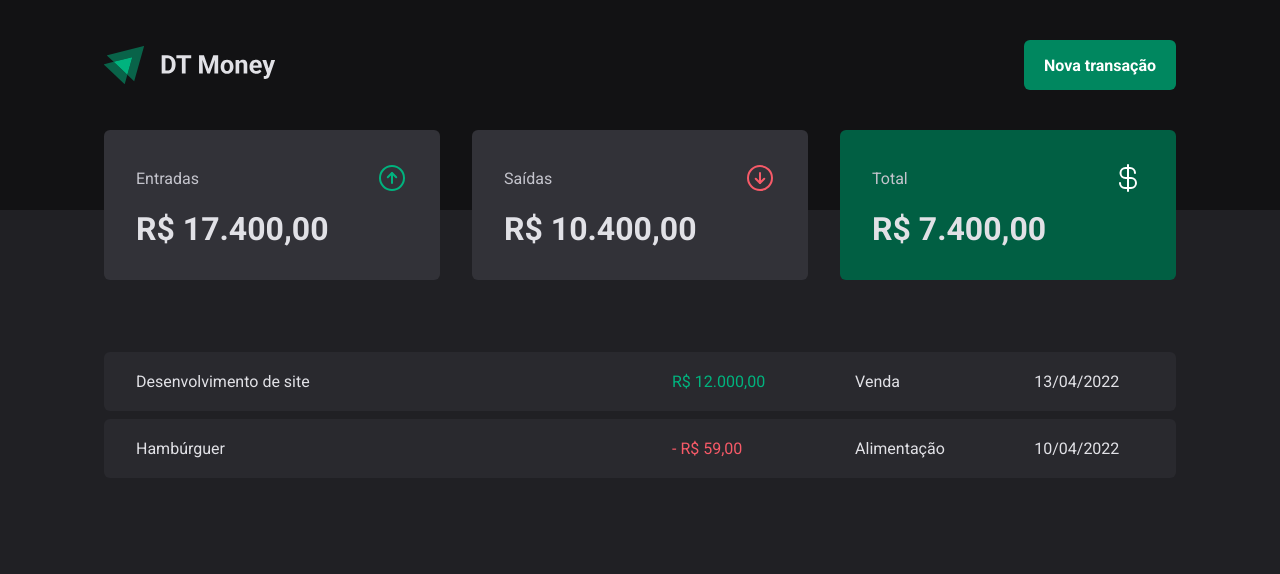
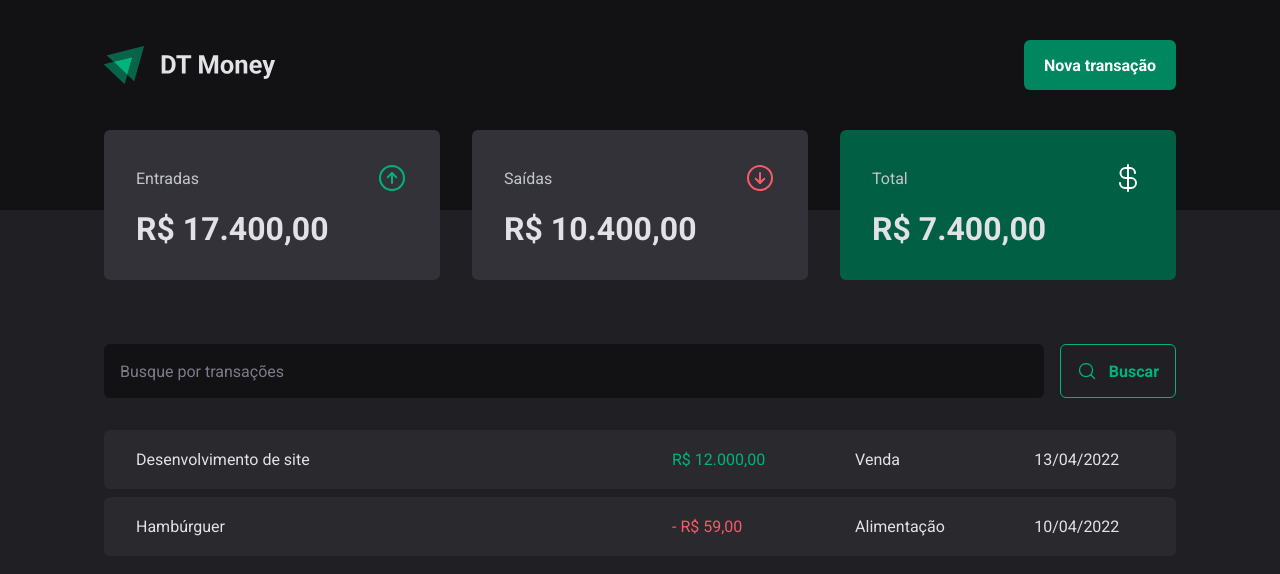
Before and after one commit to CtsLucas/DT-Money, a React (Vite) app: page / in a window 1280 px wide. Shown: the top 574 px of the page. Built offline with nearby package versions, Linux system fonts and the light colour scheme.

Commit message:
feat: SearchForm cretead

```diff
--- /dev/null
+++ b/src/pages/Transactions/components/SearchForm/index.tsx
@@ -0,0 +1,15 @@
+import { MagnifyingGlass } from 'phosphor-react';
+import { SearchFormContainer } from './styles';
+
+export function SearchForm() {
+  return (
+    <SearchFormContainer>
+      <input type="text" placeholder="Busque por transações" />
+
+      <button type="submit">
+        <MagnifyingGlass size={20} />
+        Buscar
+      </button>
+    </SearchFormContainer>
+  );
+}
--- /dev/null
+++ b/src/pages/Transactions/components/SearchForm/styles.ts
@@ -0,0 +1,40 @@
+import styled from 'styled-components';
+
+export const SearchFormContainer = styled.form`
+  display: flex;
+  gap: 1rem;
+
+  input {
+    flex: 1;
+    border-radius: 6px;
+    border: 0;
+    background: ${({ theme }) => theme['gray-900']};
+    color: ${({ theme }) => theme['gray-300']};
+    padding: 1rem;
+
+    &::placeholder {
+      color: ${({ theme }) => theme['gray-500']};
+    }
+  }
+
+  button {
+    display: flex;
+    align-items: center;
+    gap: 0.75rem;
+
+    padding: 1rem;
+    background: transparent;
+    border: 1px solid ${({ theme }) => theme['green-300']};
+    color: ${({ theme }) => theme['green-300']};
+    font-weight: bold;
+    border-radius: 6px;
+    cursor: pointer;
+
+    &:hover {
+      background: ${({ theme }) => theme['green-500']};
+      border-color: ${({ theme }) => theme['green-500']};
+      color: ${({ theme }) => theme.white};
+      transition: all 0.2s;
+    }
+  }
+`;
--- a/src/pages/Transactions/index.tsx
+++ b/src/pages/Transactions/index.tsx
@@ -1,5 +1,6 @@
 import { Header } from '../../components/Header';
 import { Summary } from '../../components/Summary';
+import { SearchForm } from './components/SearchForm';
 
 import {
   PriceHighLight,
@@ -14,6 +15,7 @@
       <Summary />
 
       <TransactionsContainer>
+        <SearchForm />
         <TransactionsTable>
           <tbody>
             <tr>
--- a/src/pages/Transactions/styles.ts
+++ b/src/pages/Transactions/styles.ts
@@ -11,7 +11,7 @@
   width: 100%;
   border-collapse: separate;
   border-spacing: 0 0.5rem;
-  // margin-top: 1.5rem;
+  margin-top: 1.5rem;
 
   td {
     padding: 1.25rem 2rem;
```
